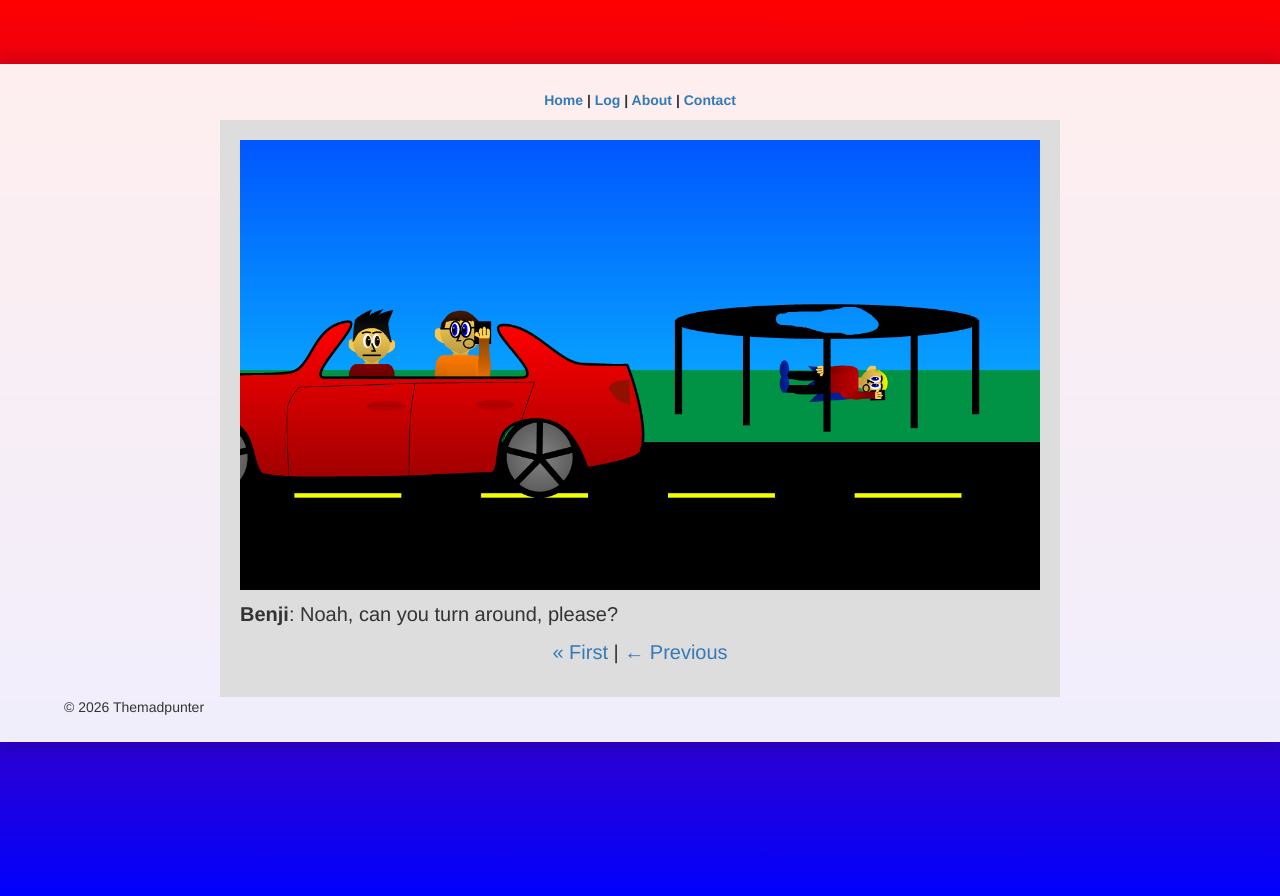
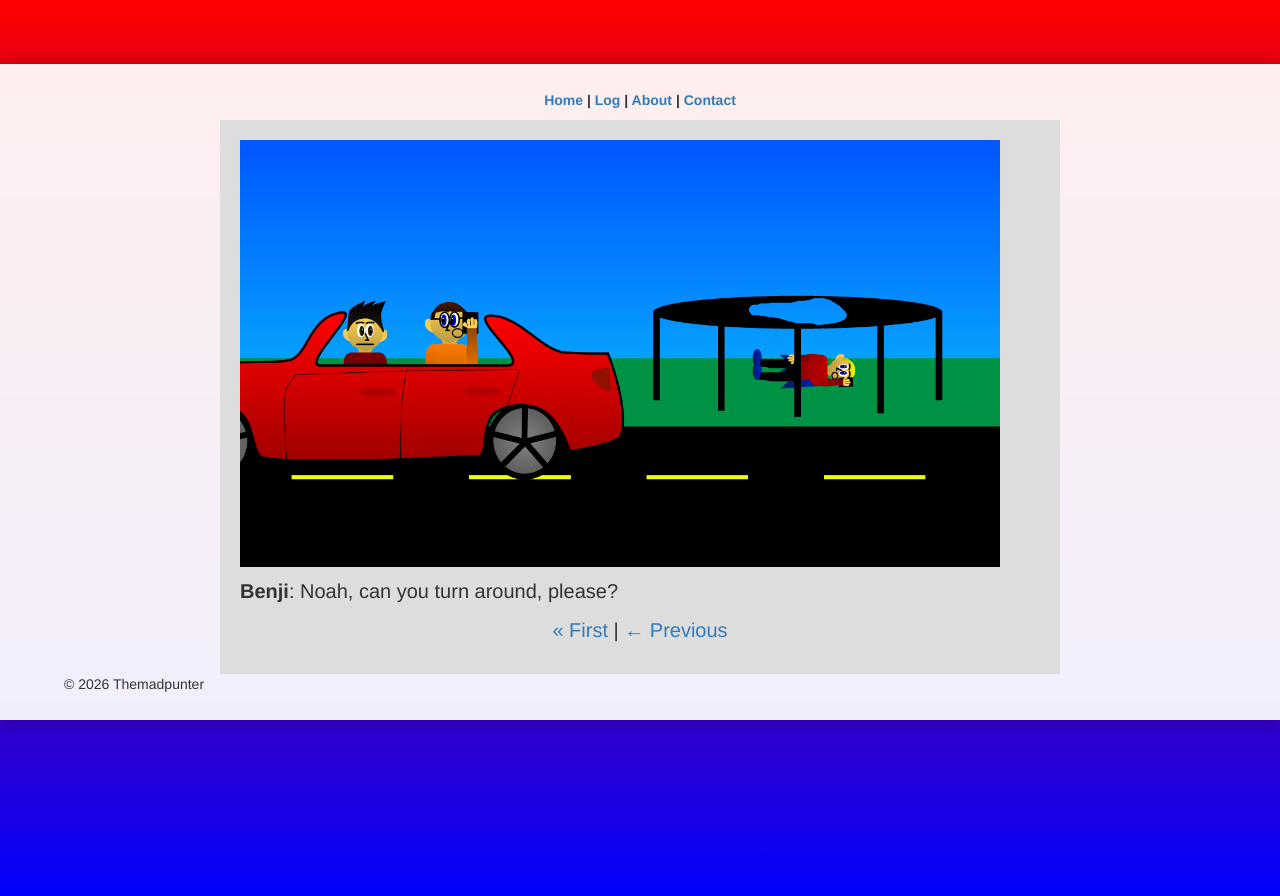
Before and after one commit to familycomicsstudios/super-benji-webcomic, a Jekyll site: the page built from _comics/24.html, in a window 1280 px wide. Shown: the top 896 px of the page. Built offline with Jekyll 4.4.1, drawn with Linux system fonts in a browser that asks for light colours.

Commit message:
Mobile fix

```diff
--- a/assets/css/style.css
+++ b/assets/css/style.css
@@ -19,6 +19,7 @@ body {
 
 img {
     margin-bottom: 10px;
+    max-width: 95%;
 }
 
 .comic-main {
```
Also changed, not shown: favicon.png.
